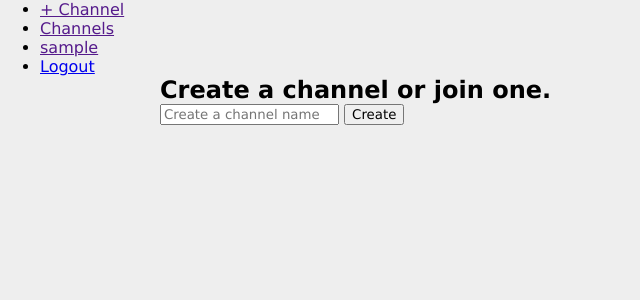
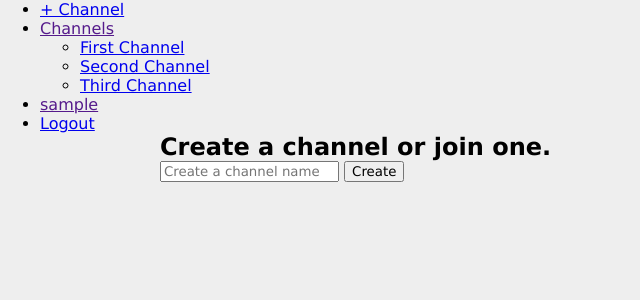
Before and after one commit to nahuakang/cs50w-project2, a Flask app: page / in a window 1280 px wide. Shown: the top 300 px of the page, without its empty margins (0-640 px from the left). Run offline with Flask 2, Linux system fonts and the light colour scheme; the visitor is signed in with stand-in values (Sample User, id 1).

Commit message:
edit layout template for dropdown menu on hover

```diff
--- a/templates/layout.html
+++ b/templates/layout.html
@@ -8,6 +8,8 @@
     <!--My CSS-->
     <link rel="stylesheet" href="../static/style.css">
 
+    <!--MY JS-->
+
     <title>Flack</title>
 </head>
 <body>
@@ -16,10 +18,25 @@
 
         <nav>
             <ul>
-            <li><a href="">+ Channel</a></li>
-            <li><a href="">Channels</a></li>
-            <li><a href="">{{ session.username }}</a></li>
-            <li><a href="{{ url_for('logout') }}">Logout</a></li>
+                <li>
+                    <a href="{{ url_for('create') }}">+ Channel</a>
+                </li>
+                <li>
+                    <a href="">Channels</a>
+                    <ul>
+                        <li><a href="/channels/first">First Channel</a></li>
+                        <li><a href="/channels/second">Second Channel</a></li>
+                        <li><a href="/channels/third">Third Channel</a></li>
+                    </ul>
+                </li>
+            </ul>
+            <ul>
+                <li>
+                    <a href="">{{ session.username }}</a>
+                </li>
+                <li>
+                    <a href="{{ url_for('logout') }}">Logout</a>
+                </li>
             </ul>
         </nav>
 
```
